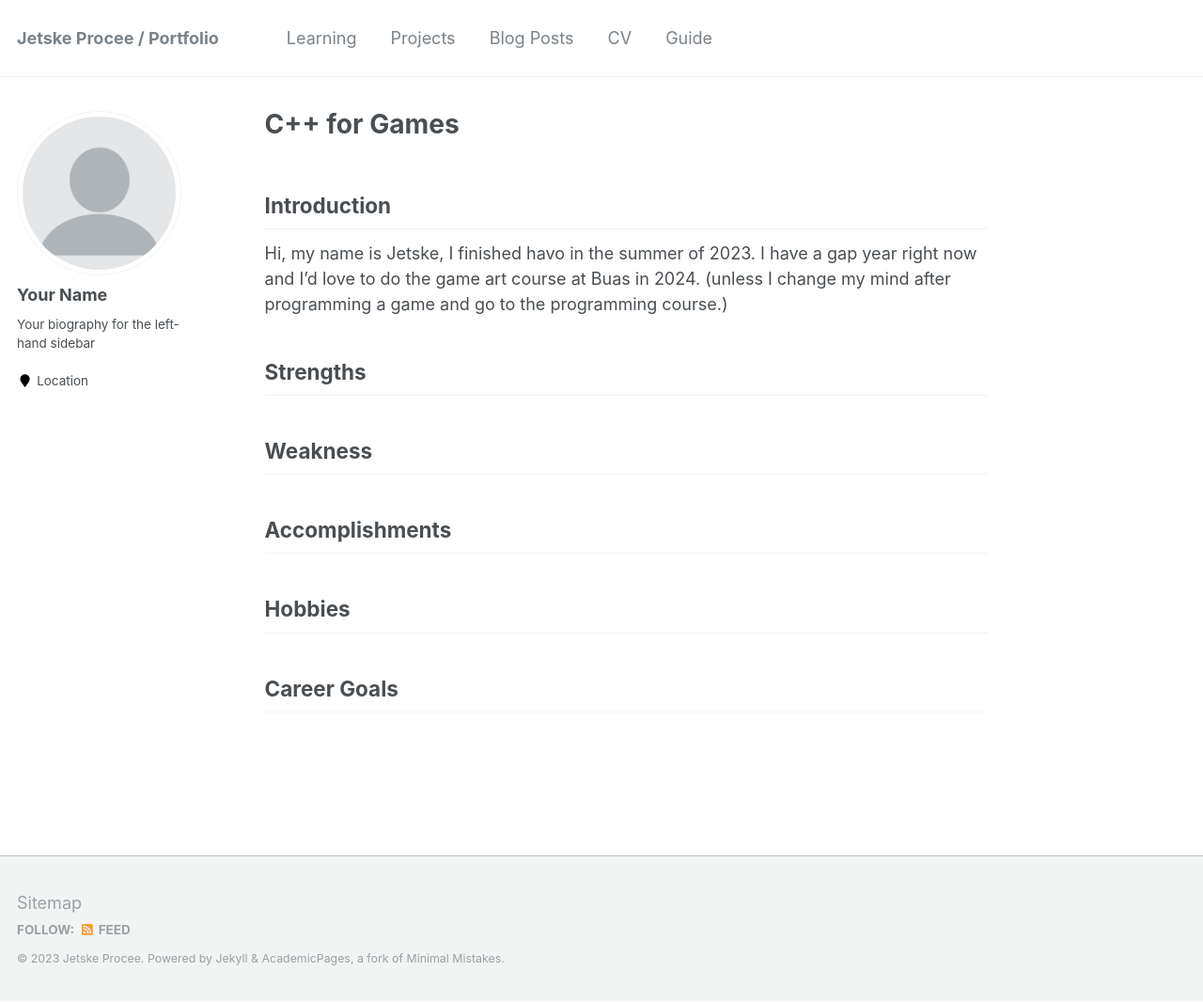
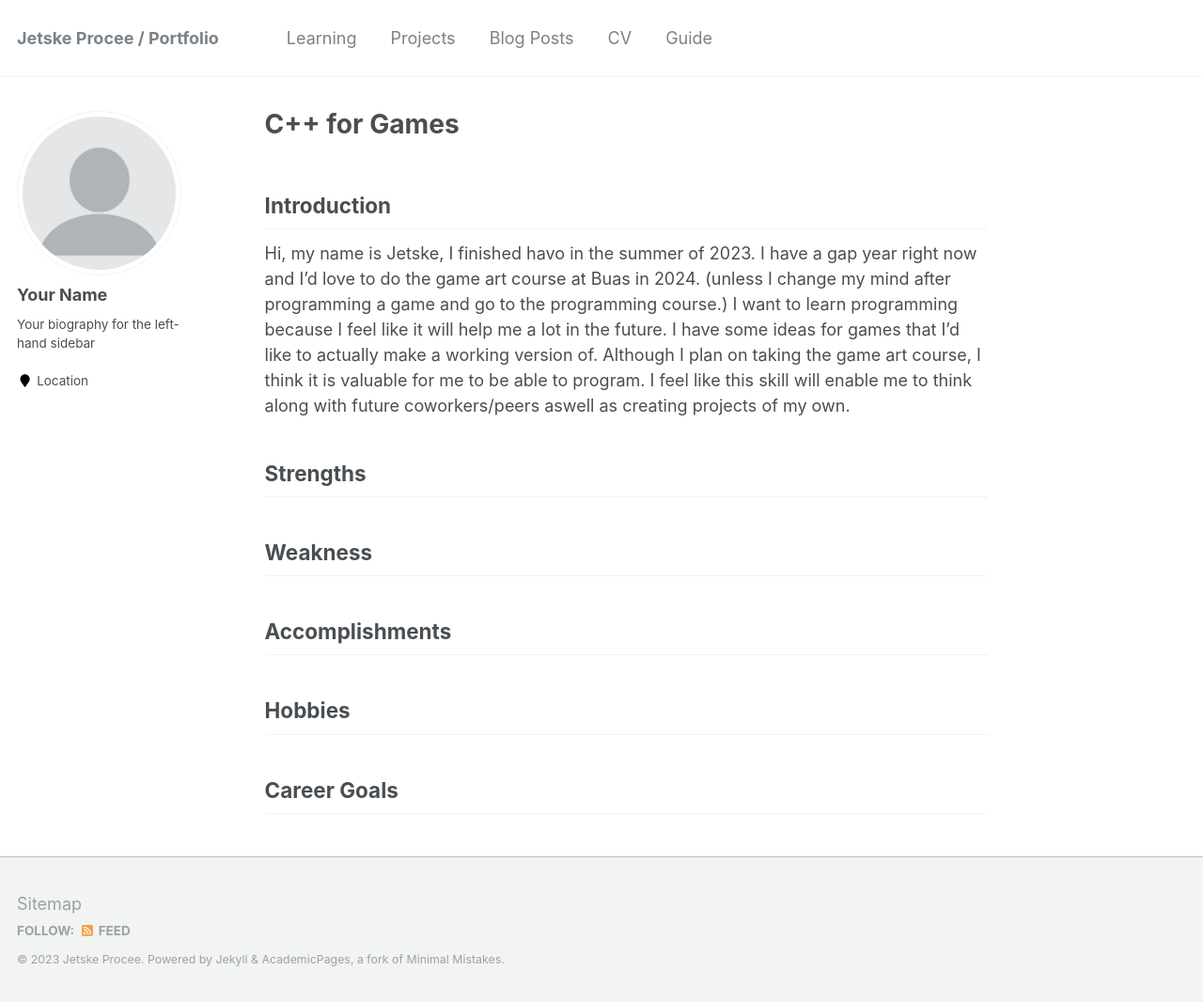
Before and after one commit to Jetplane444/Cpp-for-games, a Jekyll site: the page built from _pages/index.md, in a window 1280 px wide and 1066 px high. Shown: the whole window at 94% size. Built offline with Jekyll 4.4.1, drawn with Linux system fonts in a browser that asks for light colours.

Commit message:
Updated introduction

```diff
--- a/_pages/index.md
+++ b/_pages/index.md
@@ -10,7 +10,7 @@
 
 ## Introduction
 
-Hi, my name is Jetske, I finished havo in the summer of 2023. I have a gap year right now and I'd love to do the game art course at Buas in 2024. (unless I change my mind after programming a game and go to the programming course.)
+Hi, my name is Jetske, I finished havo in the summer of 2023. I have a gap year right now and I'd love to do the game art course at Buas in 2024. (unless I change my mind after programming a game and go to the programming course.) I want to learn programming because I feel like it will help me a lot in the future. I have some ideas for games that I'd like to actually make a working version of. Although I plan on taking the game art course, I think it is valuable for me to be able to program. I feel like this skill will enable me to think along with future coworkers/peers aswell as creating projects of my own.
 
 ## Strengths
 
```
